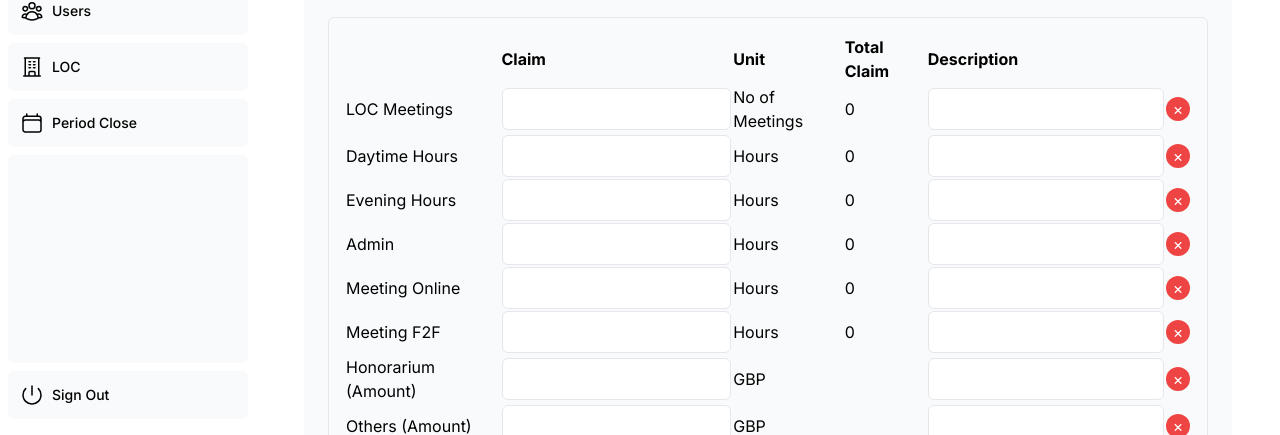
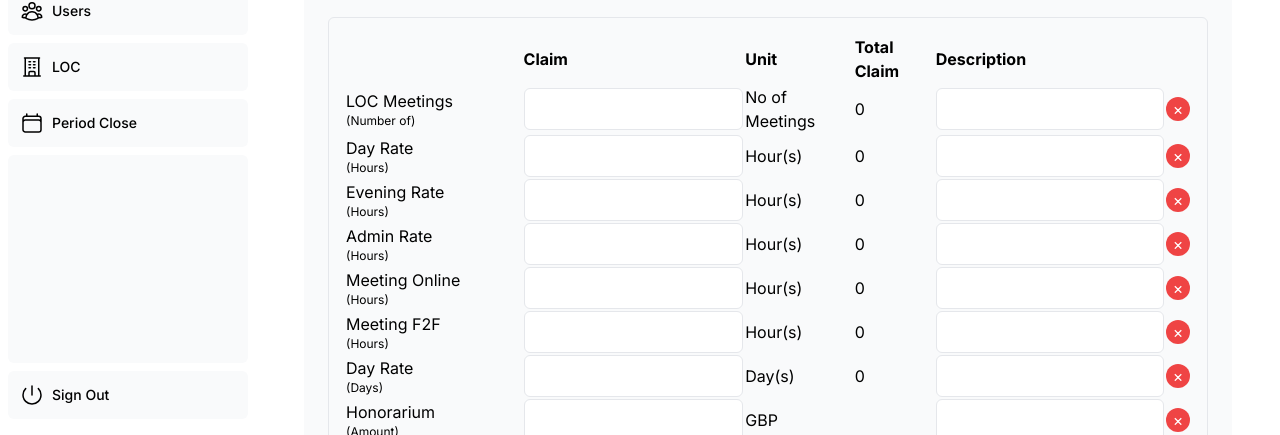
Before and after one commit to touseef028/payroll-app, a Next.js app: page /dashboard/invoices/create in a window 1280 px wide. Shown: the part 365-800 px from the top of the page. Built offline with nearby package versions, Linux system fonts and the light colour scheme; no server answers; the database is empty; a web font is replaced by a local one.

Commit message:
changed design of edit and create invoice according to member timecard

```diff
--- a/app/dashboard/invoices/create/page.tsx
+++ b/app/dashboard/invoices/create/page.tsx
@@ -28,7 +28,7 @@ export default async function Page() {
       <Form
         users={users}
         locsrates={locsrates}
-        currentUser={user}
+        currentUser={user!}
         invoices={invoices}
       />
     </main>
--- a/app/ui/invoices/create-form.tsx
+++ b/app/ui/invoices/create-form.tsx
@@ -29,7 +29,7 @@ export default function CreateInvoiceForm({
 }: {
   users: UserField[];
   locsrates: LocRateField[];
-  currentUser: UserField | null;
+  currentUser: UserField;
   invoices: Invoice[];
 }) {
   const [formData, setFormData] = useState({
@@ -211,7 +211,10 @@ export default function CreateInvoiceForm({
             </thead>
             <tbody>
               <tr className="loc-meetings-row">
-                <td>LOC Meetings</td>
+                <td>
+                  LOC Meetings
+                  <p className="text-xs">(Number of)</p>
+                </td>
                 <td>
                   <input
                     type="number"
@@ -245,7 +248,10 @@ export default function CreateInvoiceForm({
                 </td>
               </tr>
               <tr className="daytime-hours-row">
-                <td>Daytime Hours</td>
+                <td>
+                  Day Rate
+                  <p className="text-xs">(Hours)</p>
+                </td>
                 <td>
                   <input
                     type="number"
@@ -255,7 +261,7 @@ export default function CreateInvoiceForm({
                     className="w-full rounded-md border border-gray-200 py-2 pl-3"
                   />
                 </td>
-                <td>Hours</td>
+                <td>Hour(s)</td>
                 <td>
                   {" "}
                   {Number(formData.day_hrs_amount) *
@@ -280,7 +286,10 @@ export default function CreateInvoiceForm({
                 </td>
               </tr>
               <tr className="evening-hours-row">
-                <td>Evening Hours</td>
+                <td>
+                  Evening Rate
+                  <p className="text-xs">(Hours)</p>
+                </td>
                 <td>
                   <input
                     type="number"
@@ -290,7 +299,7 @@ export default function CreateInvoiceForm({
                     className="w-full rounded-md border border-gray-200 py-2 pl-3"
                   />
                 </td>
-                <td>Hours</td>
+                <td>Hour(s)</td>
                 <td>
                   {" "}
                   {Number(formData.eve_hrs_amount) *
@@ -315,7 +324,10 @@ export default function CreateInvoiceForm({
                 </td>
               </tr>
               <tr className="admin-row">
-                <td>Admin</td>
+                <td>
+                  Admin Rate
+                  <p className="text-xs">(Hours)</p>
+                </td>
                 <td>
                   <input
                     type="number"
@@ -325,7 +337,7 @@ export default function CreateInvoiceForm({
                     className="w-full rounded-md border border-gray-200 py-2 pl-3"
                   />
                 </td>
-                <td>Hours</td>
+                <td>Hour(s)</td>
                 <td>
                   {" "}
                   {Number(formData.admin) * (Number(locRates?.adminRate) || 0)}
@@ -349,7 +361,10 @@ export default function CreateInvoiceForm({
                 </td>
               </tr>
               <tr className="meeting-online-row">
-                <td>Meeting Online</td>
+                <td>
+                  Meeting Online
+                  <p className="text-xs">(Hours)</p>
+                </td>
                 <td>
                   <input
                     type="number"
@@ -359,7 +374,7 @@ export default function CreateInvoiceForm({
                     className="w-full rounded-md border border-gray-200 py-2 pl-3"
                   />
                 </td>
-                <td>Hours</td>
+                <td>Hour(s)</td>
                 <td>
                   {Number(formData.meetingOnline) *
                     (Number(locRates?.meetingRate) || 0)}
@@ -383,7 +398,10 @@ export default function CreateInvoiceForm({
                 </td>
               </tr>
               <tr className="meeting-f2f-row">
-                <td>Meeting F2F</td>
+                <td>
+                  Meeting F2F
+                  <p className="text-xs">(Hours)</p>
+                </td>
                 <td>
                   <input
                     type="number"
@@ -393,7 +411,7 @@ export default function CreateInvoiceForm({
                     className="w-full rounded-md border border-gray-200 py-2 pl-3"
                   />
                 </td>
-                <td>Hours</td>
+                <td>Hour(s)</td>
                 <td>
                   {Number(formData.meetingF2F) *
                     (Number(locRates?.meetingF2f) || 0)}
@@ -416,8 +434,47 @@ export default function CreateInvoiceForm({
                   </button>
                 </td>
               </tr>
+              <tr className="days-row">
+                <td>
+                  Day Rate
+                  <p className="text-xs">(Days)</p>
+                </td>
+                <td>
+                  <input
+                    type="number"
+                    name="days"
+                    value={formData.days}
+                    onChange={handleInputChange}
+                    className="w-full rounded-md border border-gray-200 py-2 pl-3"
+                  />
+                </td>
+                <td>Day(s)</td>
+                <td>
+                  {Number(formData.days) * (Number(locRates?.dayTimeRate) || 0)}
+                </td>
+                <td>
+                  <input
+                    type="text"
+                    name="daysDescription"
+                    value={formData.daysDescription}
+                    onChange={handleInputChange}
+                    className="w-full rounded-md border border-gray-200 py-2 pl-3"
+                  />
+                </td>
+                <td>
+                  <button
+                    type="button"
+                    onClick={() => handleRowReset("days")}
+                    className="w-6 h-6 rounded-full bg-red-500 text-white flex items-center justify-center">
+                    ×
+                  </button>
+                </td>
+              </tr>
               <tr className="honorarium-row">
-                <td>Honorarium (Amount)</td>
+                <td>
+                  Honorarium
+                  <p className="text-xs">(Amount)</p>
+                </td>
                 <td>
                   <input
                     type="number"
@@ -449,7 +506,9 @@ export default function CreateInvoiceForm({
                 </td>
               </tr>
               <tr className="others-row">
-                <td>Others (Amount)</td>
+                <td>
+                  Others <p className="text-xs">(Amount)</p>
+                </td>
                 <td>
                   <input
                     type="number"
@@ -481,42 +540,11 @@ export default function CreateInvoiceForm({
                 </td>
               </tr>
 
-              <tr className="days-row">
-                <td>Days</td>
+              <tr className="expenses-row">
                 <td>
-                  <input
-                    type="number"
-                    name="days"
-                    value={formData.days}
-                    onChange={handleInputChange}
-                    className="w-full rounded-md border border-gray-200 py-2 pl-3"
-                  />
+                  Expenses - (Non Taxable)
+                  <p className="text-xs">(Amount)</p>
                 </td>
-                <td>Days</td>
-
-                <td>
-                  {Number(formData.days) * (Number(locRates?.dayTimeRate) || 0)}
-                </td>
-                <td>
-                  <input
-                    type="text"
-                    name="daysDescription"
-                    value={formData.daysDescription}
-                    onChange={handleInputChange}
-                    className="w-full rounded-md border border-gray-200 py-2 pl-3"
-                  />
-                </td>
-                <td>
-                  <button
-                    type="button"
-                    onClick={() => handleRowReset("days")}
-                    className="w-6 h-6 rounded-full bg-red-500 text-white flex items-center justify-center">
-                    ×
-                  </button>
-                </td>
-              </tr>
-              <tr className="expenses-row">
-                <td>Expenses</td>
                 <td>
                   <input
                     type="number"
--- a/app/ui/invoices/edit-form.tsx
+++ b/app/ui/invoices/edit-form.tsx
@@ -159,7 +159,10 @@ export default function EditInvoiceForm({
             </thead>
             <tbody>
               <tr className="loc-meetings-row">
-                <td>LOC Meetings</td>
+                <td>
+                  LOC Meetings
+                  <p className="text-xs">(Number of)</p>
+                </td>
                 <td>
                   <input
                     type="number"
@@ -193,7 +196,10 @@ export default function EditInvoiceForm({
                 </td>
               </tr>
               <tr className="daytime-hours-row">
-                <td>Daytime Hours</td>
+                <td>
+                  Day Rate
+                  <p className="text-xs">(Hours)</p>
+                </td>{" "}
                 <td>
                   <input
                     type="number"
@@ -203,7 +209,7 @@ export default function EditInvoiceForm({
                     className="w-full rounded-md border border-gray-200 py-2 pl-3"
                   />
                 </td>
-                <td>Hours</td>
+                <td>Hour(s)</td>
                 <td>
                   {" "}
                   {Number(formData.day_hrs_amount) *
@@ -228,7 +234,10 @@ export default function EditInvoiceForm({
                 </td>
               </tr>
               <tr className="evening-hours-row">
-                <td>Evening Hours</td>
+                <td>
+                  Evening Rate
+                  <p className="text-xs">(Hours)</p>
+                </td>{" "}
                 <td>
                   <input
                     type="number"
@@ -238,7 +247,7 @@ export default function EditInvoiceForm({
                     className="w-full rounded-md border border-gray-200 py-2 pl-3"
                   />
                 </td>
-                <td>Hours</td>
+                <td>Hour(s)</td>
                 <td>
                   {" "}
                   {Number(formData.eve_hrs_amount) *
@@ -263,7 +272,10 @@ export default function EditInvoiceForm({
                 </td>
               </tr>
               <tr className="admin-row">
-                <td>Admin</td>
+                <td>
+                  Admin Rate
+                  <p className="text-xs">(Hours)</p>
+                </td>{" "}
                 <td>
                   <input
                     type="number"
@@ -273,7 +285,7 @@ export default function EditInvoiceForm({
                     className="w-full rounded-md border border-gray-200 py-2 pl-3"
                   />
                 </td>
-                <td>Hours</td>
+                <td>Hour(s)</td>
                 <td>
                   {" "}
                   {Number(formData.admin) * (Number(locRates?.adminRate) || 0)}
@@ -297,7 +309,10 @@ export default function EditInvoiceForm({
                 </td>
               </tr>
               <tr className="meeting-online-row">
-                <td>Meeting Online</td>
+                <td>
+                  Meeting Online
+                  <p className="text-xs">(Hours)</p>
+                </td>{" "}
                 <td>
                   <input
                     type="number"
@@ -307,7 +322,7 @@ export default function EditInvoiceForm({
                     className="w-full rounded-md border border-gray-200 py-2 pl-3"
                   />
                 </td>
-                <td>Hours</td>
+                <td>Hour(s)</td>
                 <td>
                   {Number(formData.meetingOnline) *
                     (Number(locRates?.meetingRate) || 0)}
@@ -331,7 +346,10 @@ export default function EditInvoiceForm({
                 </td>
               </tr>
               <tr className="meeting-f2f-row">
-                <td>Meeting F2F</td>
+                <td>
+                  Meeting F2F
+                  <p className="text-xs">(Hours)</p>
+                </td>
                 <td>
                   <input
                     type="number"
@@ -341,7 +359,7 @@ export default function EditInvoiceForm({
                     className="w-full rounded-md border border-gray-200 py-2 pl-3"
                   />
                 </td>
-                <td>Hours</td>
+                <td>Hour(s)</td>
                 <td>
                   {Number(formData.meetingF2F) *
                     (Number(locRates?.meetingF2f) || 0)}
@@ -364,8 +382,46 @@ export default function EditInvoiceForm({
                   </button>
                 </td>
               </tr>
+              <tr className="days-row">
+                <td>
+                  Day Rate
+                  <p className="text-xs">(Days)</p>
+                </td>{" "}
+                <td>
+                  <input
+                    type="number"
+                    name="days"
+                    value={formData.days}
+                    onChange={handleInputChange}
+                    className="w-full rounded-md border border-gray-200 py-2 pl-3"
+                  />
+                </td>
+                <td>Day(s)</td>
+                <td>
+                  {Number(formData.days) * (Number(locRates?.dayTimeRate) || 0)}
+                </td>
+                <td>
+                  <input
+                    type="text"
+                    name="daysDescription"
+                    value={formData.daysDescription}
+                    onChange={handleInputChange}
+                    className="w-full rounded-md border border-gray-200 py-2 pl-3"
+                  />
+                </td>
+                <td>
+                  <button
+                    type="button"
+                    onClick={() => handleRowReset("days")}
+                    className="w-6 h-6 rounded-full bg-red-500 text-white flex items-center justify-center">
+                    ×
+                  </button>
+                </td>
+              </tr>
               <tr className="honorarium-row">
-                <td>Honorarium (Amount)</td>
+                <td>
+                  Honorarium <p className="text-xs">(Amount)</p>
+                </td>
                 <td>
                   <input
                     type="number"
@@ -397,7 +453,9 @@ export default function EditInvoiceForm({
                 </td>
               </tr>
               <tr className="others-row">
-                <td>Others (Amount)</td>
+                <td>
+                  Others <p className="text-xs">(Amount)</p>
+                </td>{" "}
                 <td>
                   <input
                     type="number"
@@ -429,42 +487,11 @@ export default function EditInvoiceForm({
                 </td>
               </tr>
 
-              <tr className="days-row">
-                <td>Days</td>
+              <tr className="expenses-row">
                 <td>
-                  <input
-                    type="number"
-                    name="days"
-                    value={formData.days}
-                    onChange={handleInputChange}
-                    className="w-full rounded-md border border-gray-200 py-2 pl-3"
-                  />
-                </td>
-                <td>Days</td>
-
-                <td>
-                  {Number(formData.days) * (Number(locRates?.dayTimeRate) || 0)}
-                </td>
-                <td>
-                  <input
-                    type="text"
-                    name="daysDescription"
-                    value={formData.daysDescription}
-                    onChange={handleInputChange}
-                    className="w-full rounded-md border border-gray-200 py-2 pl-3"
-                  />
-                </td>
-                <td>
-                  <button
-                    type="button"
-                    onClick={() => handleRowReset("days")}
-                    className="w-6 h-6 rounded-full bg-red-500 text-white flex items-center justify-center">
-                    ×
-                  </button>
-                </td>
-              </tr>
-              <tr className="expenses-row">
-                <td>Expenses</td>
+                  Expenses - (Non Taxable)
+                  <p className="text-xs">(Amount)</p>
+                </td>{" "}
                 <td>
                   <input
                     type="number"
```
